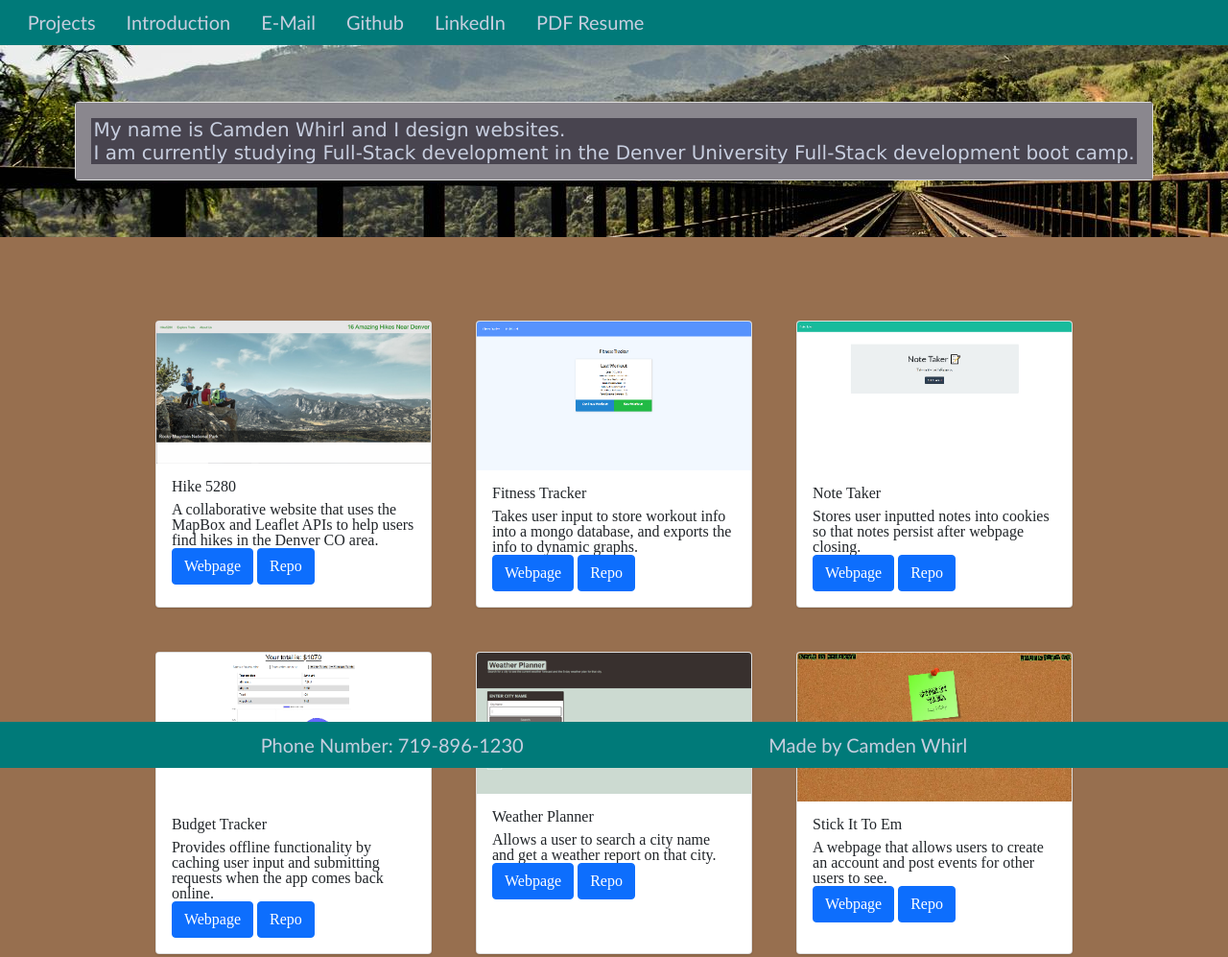
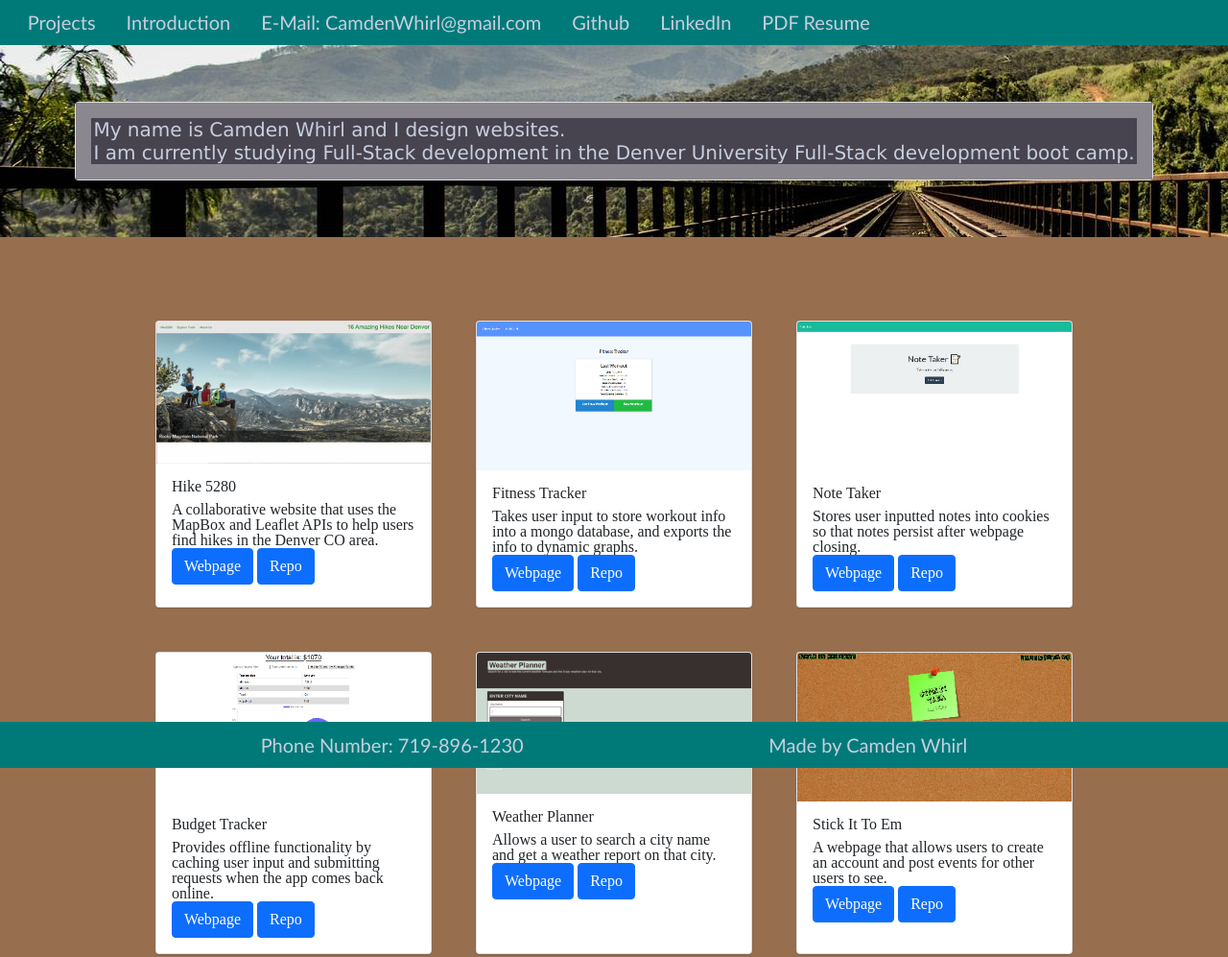
Before and after one commit to CWhirl/my-portfolio, a plain HTML site: page index.html in a window 1280 px wide. Shown: the whole page at 96% size. Drawn offline with nearby package versions, Linux system fonts and the light colour scheme.

Commit message:
fixed displayed text for email button to include email info

```diff
--- a/index.html
+++ b/index.html
@@ -18,7 +18,7 @@
             <ul>
                 <li><a href="#projectDiv">Projects</a></li>
                 <li><a href="#introduction">Introduction</a> </li>
-                <li><a href="mailto:camdenwhirl@gmail.com">E-Mail</a></li>
+                <li><a href="mailto:camdenwhirl@gmail.com">E-Mail: CamdenWhirl@gmail.com</a></li>
                 <li><a href="https://github.com/CWhirl">Github</a></li>
                 <li><a href="https://www.linkedin.com/in/camden-whirl-1112591b0/">LinkedIn</a></li>
                 <li><a href="https://docs.google.com/document/d/1KoYiP4aRcaOU06oKUfwB4cBxJutXZctgWZmrIISXLr0/edit?usp=sharing">PDF Resume</a></li>
```
